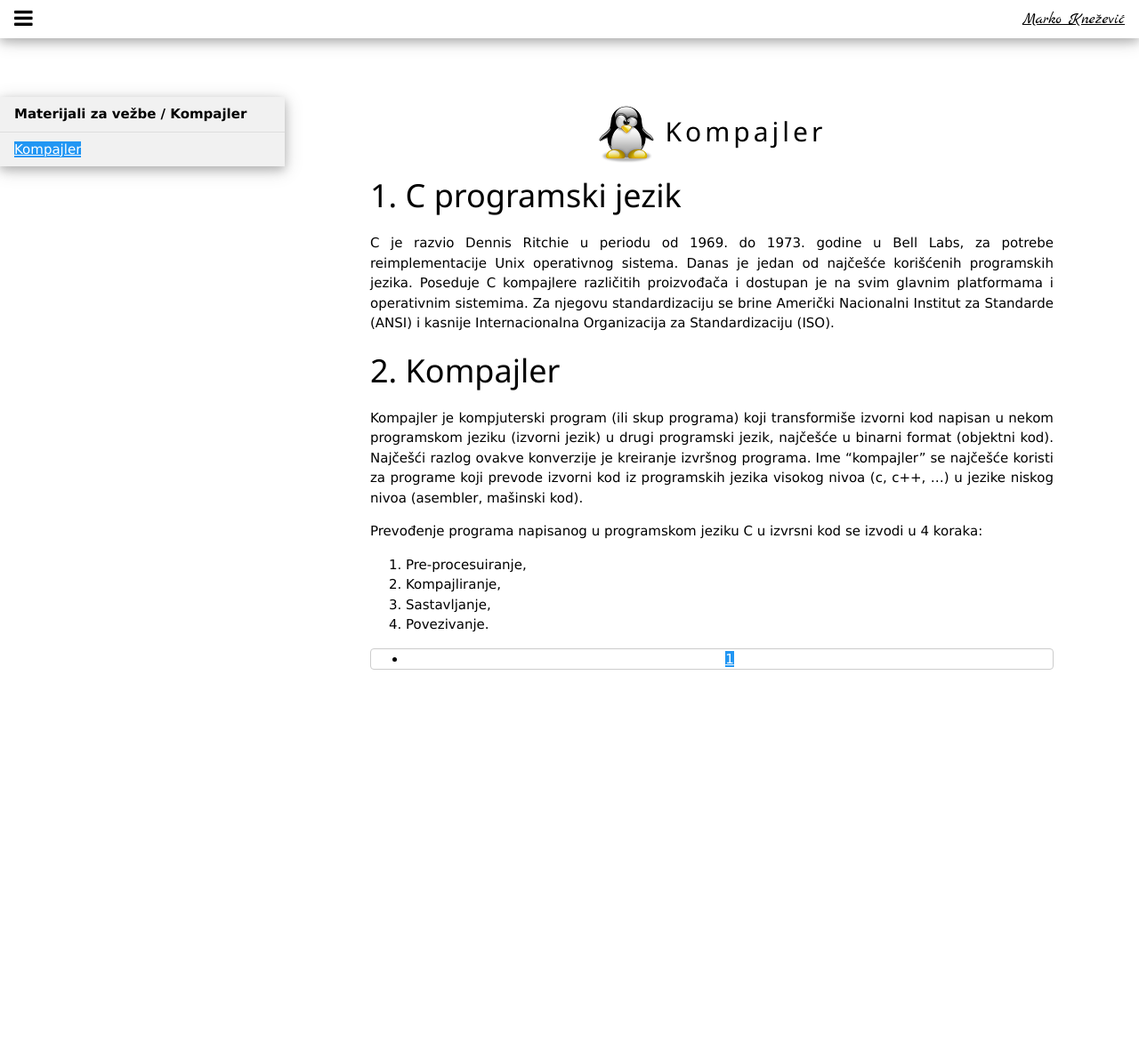
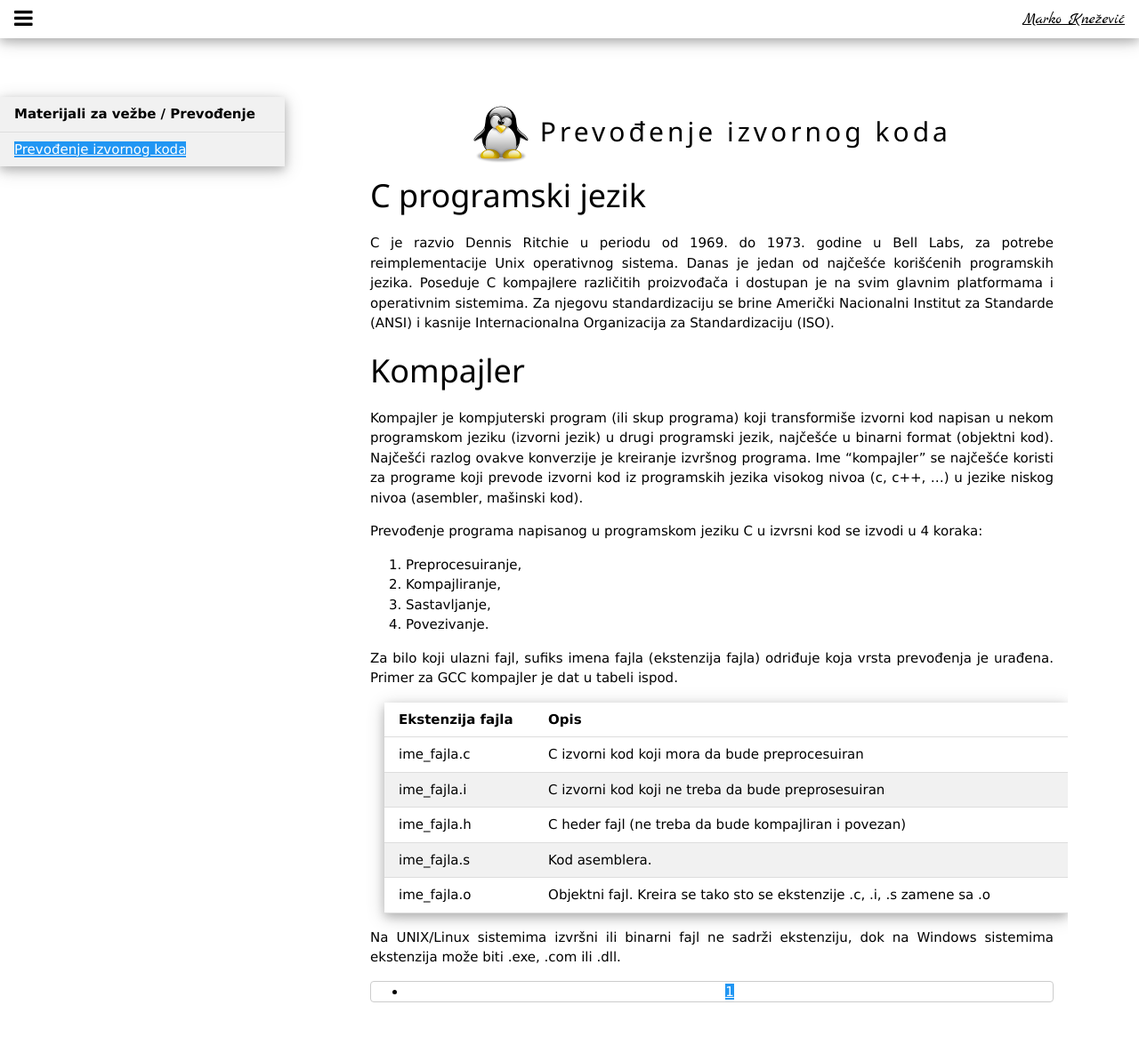
Before and after one commit to knezevicmarko/knezevicmarko.github.io, a Jekyll site: the page built from _os2/201-kompajler.md, in a window 1280 px wide and 1206 px high. Shown: the top 1166 px of the window at 89% size. Built offline with Jekyll 4.4.1, drawn with Linux system fonts in a browser that asks for light colours; nearby versions of some CDN libraries; comment, search, counter and statistics services are not loaded.

```diff
--- a/_layouts/lekcija.html
+++ b/_layouts/lekcija.html
@@ -70,7 +70,9 @@
   </div>
 </div>
 {% if page.comment %}
-<div id="disqus_thread"></div>
+<div class="w3-content">
+  <div id="disqus_thread"></div>
+</div>
 <script>
     /**
      *  RECOMMENDED CONFIGURATION VARIABLES: EDIT AND UNCOMMENT THE SECTION BELOW TO INSERT DYNAMIC VALUES FROM YOUR PLATFORM OR CMS.
--- a/_os2/201-kompajler.md
+++ b/_os2/201-kompajler.md
@@ -1,22 +1,35 @@
 ---
 layout: lekcija
-title: Kompajler
+title: Prevođenje izvornog koda
 main_category: Materijali za vežbe
-sub_category: Kompajler
+sub_category: Prevođenje
 image: linux.png
 active: true
 comment: true
 ---
-# 1. C programski jezik
+# C programski jezik
 
 C je razvio Dennis Ritchie u periodu od 1969. do 1973. godine u Bell Labs, za potrebe reimplementacije Unix operativnog sistema. Danas je jedan od najčešće korišćenih programskih jezika. Poseduje C kompajlere različitih proizvođača i dostupan je na svim glavnim platformama i operativnim sistemima. Za njegovu standardizaciju se brine Američki Nacionalni Institut za Standarde (ANSI) i kasnije Internacionalna Organizacija za Standardizaciju (ISO).
 
-# 2. Kompajler
+# Kompajler
 
 Kompajler je kompjuterski program (ili skup programa) koji transformiše izvorni kod napisan u nekom programskom jeziku (izvorni jezik) u drugi programski jezik, najčešće u binarni format (objektni kod). Najčešći razlog ovakve konverzije je kreiranje izvršnog programa. Ime "kompajler" se najčešće koristi za programe koji prevode izvorni kod iz programskih jezika visokog nivoa (c, c++, ...) u jezike niskog nivoa (asembler, mašinski kod).
 
 Prevođenje programa napisanog u programskom jeziku C u izvrsni kod se izvodi u 4 koraka:
-1. Pre-procesuiranje,
+1. Preprocesuiranje,
 2. Kompajliranje,
 3. Sastavljanje,
 4. Povezivanje.
+
+Za bilo koji ulazni fajl, sufiks imena fajla (ekstenzija fajla) odriđuje koja vrsta prevođenja je urađena. Primer za GCC kompajler je dat u tabeli ispod.
+
+{: .w3-table .w3-bordered .w3-striped .w3-card-4 .w3-margin}
+| Ekstenzija fajla   |      Opis      |
+|----------|-------------|
+| ime_fajla.c | C izvorni kod koji mora da bude preprocesuiran |
+| ime_fajla.i | C izvorni kod koji ne treba da bude preprosesuiran |
+| ime_fajla.h | C heder fajl (ne treba da bude kompajliran i povezan) |
+| ime_fajla.s | Kod asemblera. |
+| ime_fajla.o | Objektni fajl. Kreira se tako sto se ekstenzije .c, .i, .s zamene sa .o |
+
+Na UNIX/Linux sistemima izvršni ili binarni fajl ne sadrži ekstenziju, dok na Windows sistemima ekstenzija može biti .exe, .com ili .dll.
```
